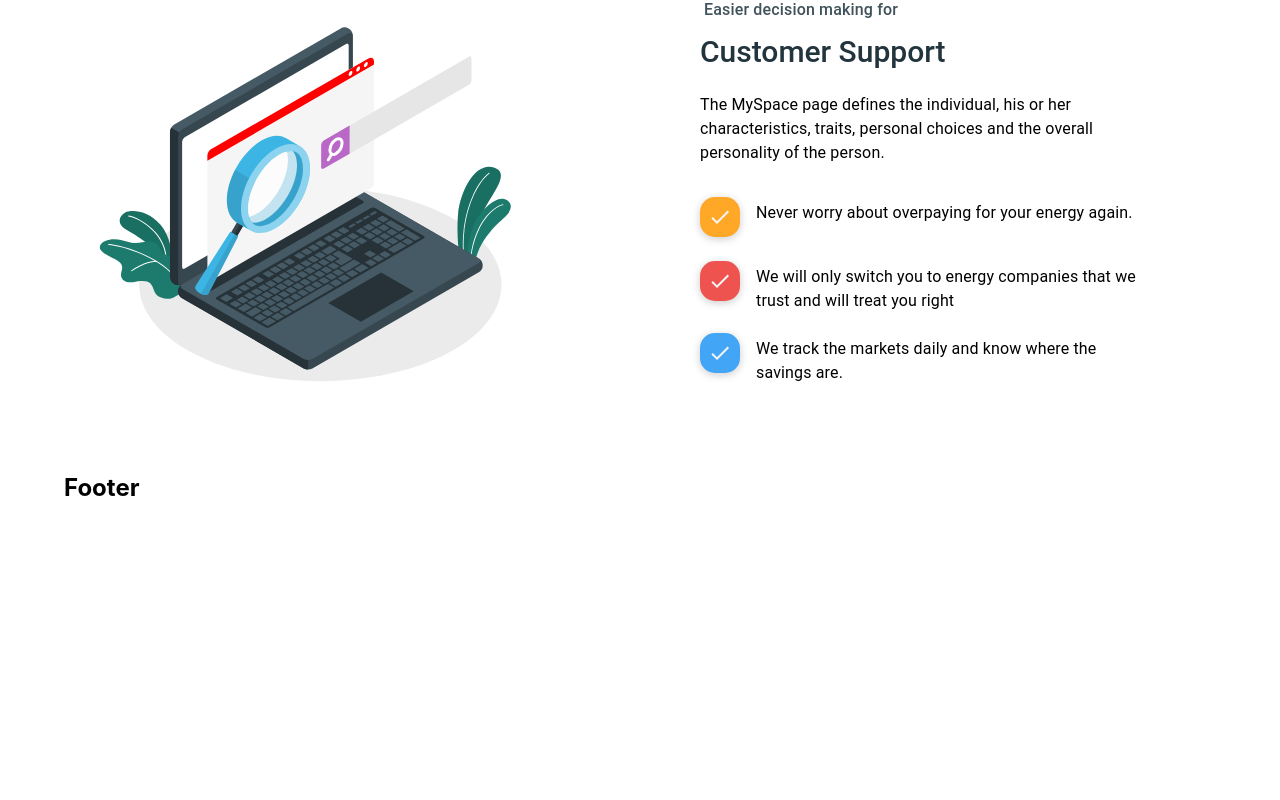
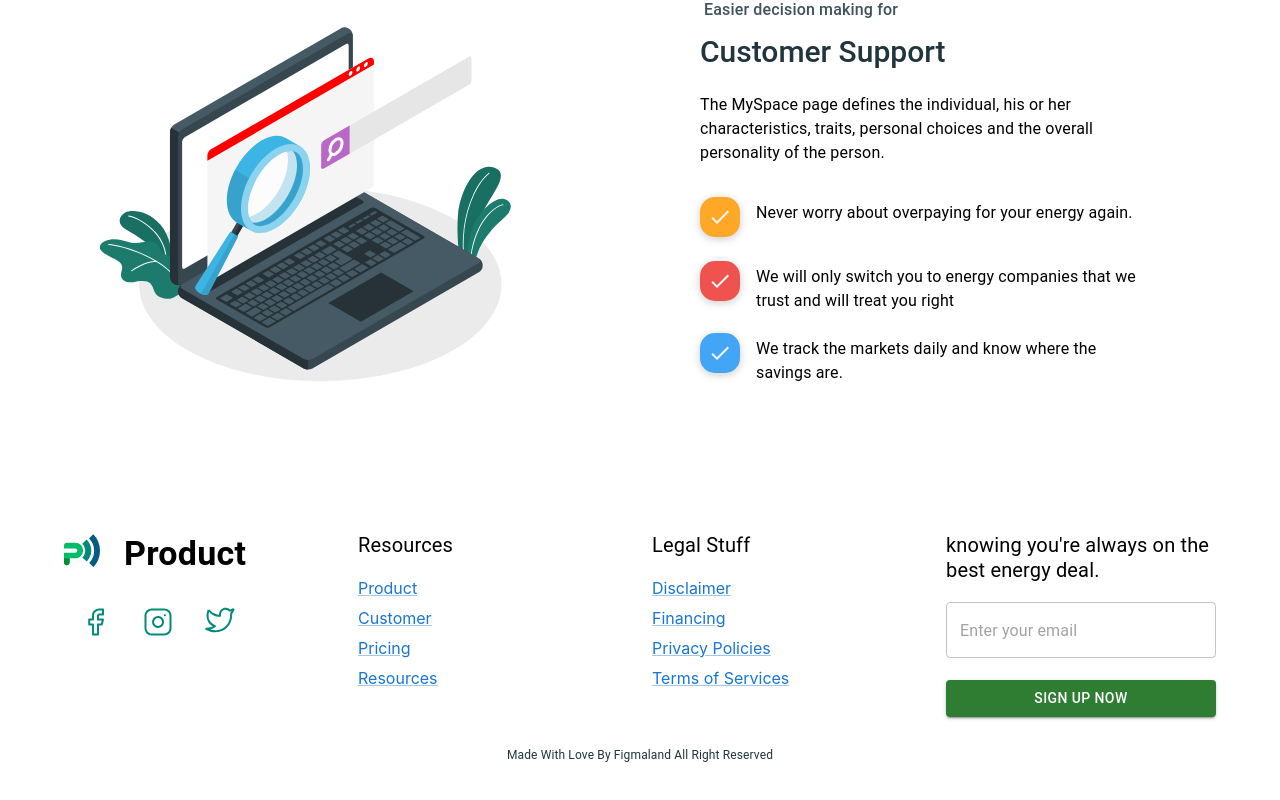
Before and after one commit to muchirijane/next-product-site, a Next.js app: page / in a window 1280 px wide. Shown: the part 1548-2348 px from the top of the page. Before the commit the page ends 2070 px from the top, so only its background shows below. Built offline with nearby package versions, Linux system fonts and the light colour scheme.

Commit message:
added the footer section

```diff
--- a/components/Footer.js
+++ b/components/Footer.js
@@ -1,9 +1,129 @@
-import Container from "@mui/material/Container"
-import { Box } from "@mui/system"
+import {
+  Typography,
+  Grid,
+  Box,
+  Button,
+  Container,
+  Link,
+  FormControl,
+  TextField,
+} from "@mui/material"
+import Image from "next/image"
+import { makeStyles } from "@mui/styles"
+import facebookIcon from "/public/resources/facebook.svg"
+import instagramIcon from "/public/resources/instagram.svg"
+import twitterIcon from "/public/resources/twitter.svg"
+
+const useStyles = makeStyles({
+  link: {
+    color: "#22343D",
+    textDecoration: "none",
+    paddingBottom: "10px",
+    transition: "all 0.3s ease-in-out",
+
+    "&:hover": {
+      color: "#02897A",
+    },
+  },
+})
+
 const Footer = () => {
+  const classes = useStyles()
+  const icons = [
+    { img: facebookIcon, alt: "facebook icon link" },
+    { img: instagramIcon, alt: "instagram icon link" },
+    { img: twitterIcon, alt: "twitter icon" },
+  ]
   return (
-    <Container maxWidth="lg">
-      <h2>Footer</h2>
+    <Container maxWidth="lg" sx={{ marginTop: "80px", marginBottom: "40px" }}>
+      <Grid container spacing={3}>
+        <Grid item xs={12} sm={6} md={3}>
+          <Box>
+            <Box sx={{ display: "flex", flexGrow: 1 }}>
+              <Box component="span" sx={{ mr: 3 }}>
+                <Image src="/logo.svg" alt="logo" width={36} height={36} />
+              </Box>
+              <Typography variant="h4">
+                <Box sx={{ fontWeight: "bold" }}>Product</Box>
+              </Typography>
+            </Box>
+            <Box sx={{ display: "flex", marginTop: "2rem" }}>
+              {icons.map((item, index) => (
+                <Link key={index} href="/" sx={{ padding: "0 1rem" }}>
+                  <Image src={item.img} alt={item.alt} />
+                </Link>
+              ))}
+            </Box>
+          </Box>
+        </Grid>
+        <Grid item xs={12} sm={6} md={3}>
+          <Typography variant="h4" sx={{ fontSize: "20px", marginBottom: "20px" }}>
+            Resources
+          </Typography>
+          <Box sx={{ display: "flex", flexDirection: "column" }}>
+            <Link className={classes.link} href="/">
+              Product
+            </Link>
+            <Link className={classes.link} href="/">
+              Customer
+            </Link>
+            <Link className={classes.link} href="/">
+              Pricing
+            </Link>
+            <Link className={classes.link} href="/">
+              Resources
+            </Link>
+          </Box>
+        </Grid>
+        <Grid item xs={12} sm={6} md={3}>
+          <Typography variant="h4" sx={{ fontSize: "20px", marginBottom: "20px" }}>
+            Legal Stuff
+          </Typography>
+          <Box sx={{ display: "flex", flexDirection: "column" }}>
+            <Link className={classes.link} href="/">
+              Disclaimer
+            </Link>
+            <Link className={classes.link} href="/">
+              Financing
+            </Link>
+            <Link className={classes.link} href="/">
+              Privacy Policies
+            </Link>
+            <Link className={classes.link} href="/">
+              Terms of Services
+            </Link>
+          </Box>
+        </Grid>
+        <Grid item xs={12} sm={6} md={3}>
+          <Typography variant="h4" sx={{ fontSize: "20px", marginBottom: "20px" }}>
+            knowing you're always on the best energy deal.
+          </Typography>
+          <Box sx={{ display: "flex", flexDirection: "column" }}>
+            <FormControl>
+              <TextField
+                id="email"
+                type="email"
+                placeholder="Enter your email"
+                sx={{ marginBottom: "22px" }}
+              ></TextField>
+              <Button variant="contained" color="success">
+                Sign Up Now
+              </Button>
+            </FormControl>
+          </Box>
+        </Grid>
+      </Grid>
+      <Typography
+        variant="body2"
+        sx={{
+          color: "#22343D",
+          fontSize: "12px",
+          textAlign: "center",
+          marginTop: "30px",
+        }}
+      >
+        Made With Love By Figmaland All Right Reserved{" "}
+      </Typography>
     </Container>
   )
 }
--- a/components/Navbar.js
+++ b/components/Navbar.js
@@ -21,7 +21,7 @@ const useStyles = makeStyles({
     "&:hover": {
       color: "#02897A",
       fontWeight: "bold",
-      Transition: "all 0.3s ease-in-out",
+      transition: "all 0.3s ease-in-out",
     },
   },
 })
```
